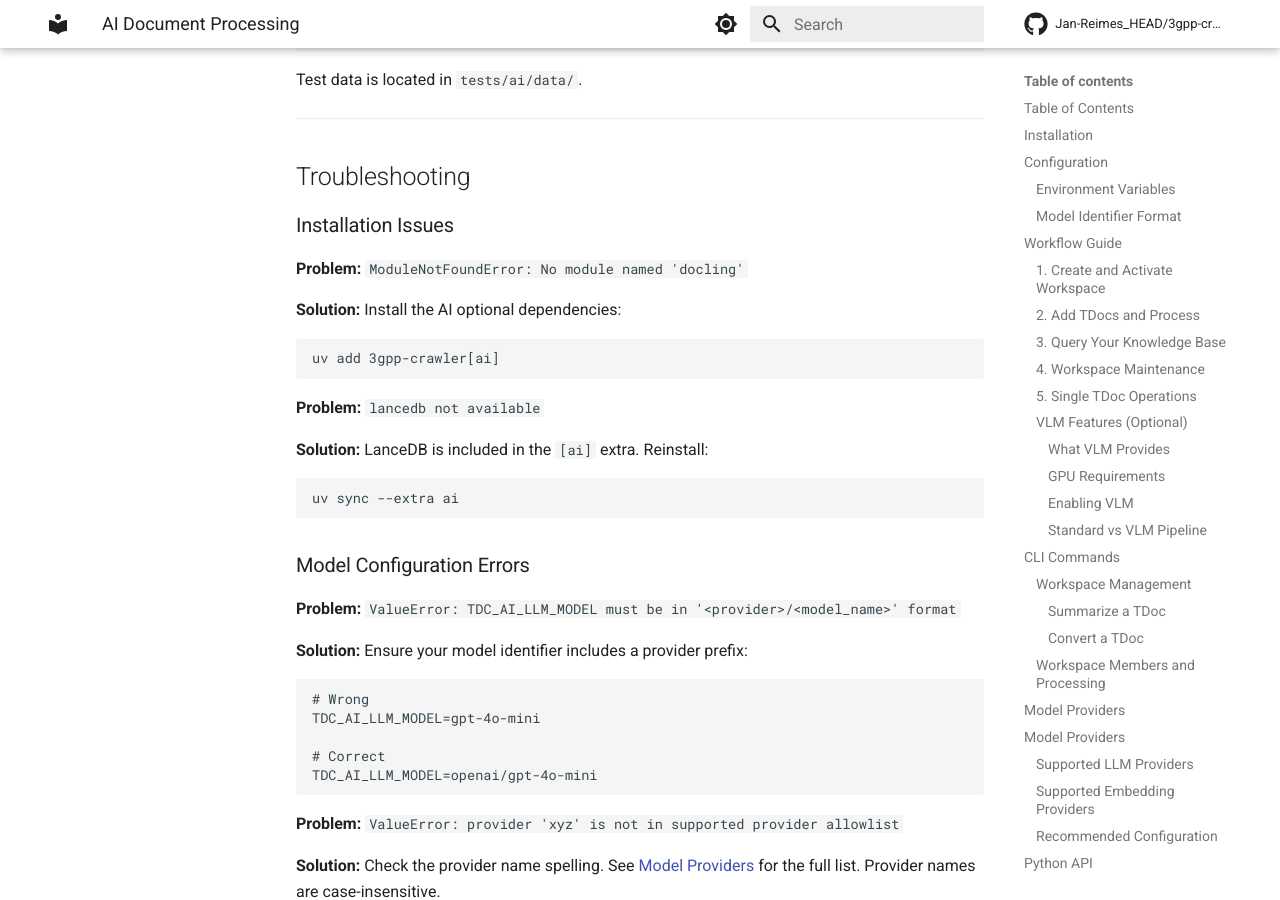
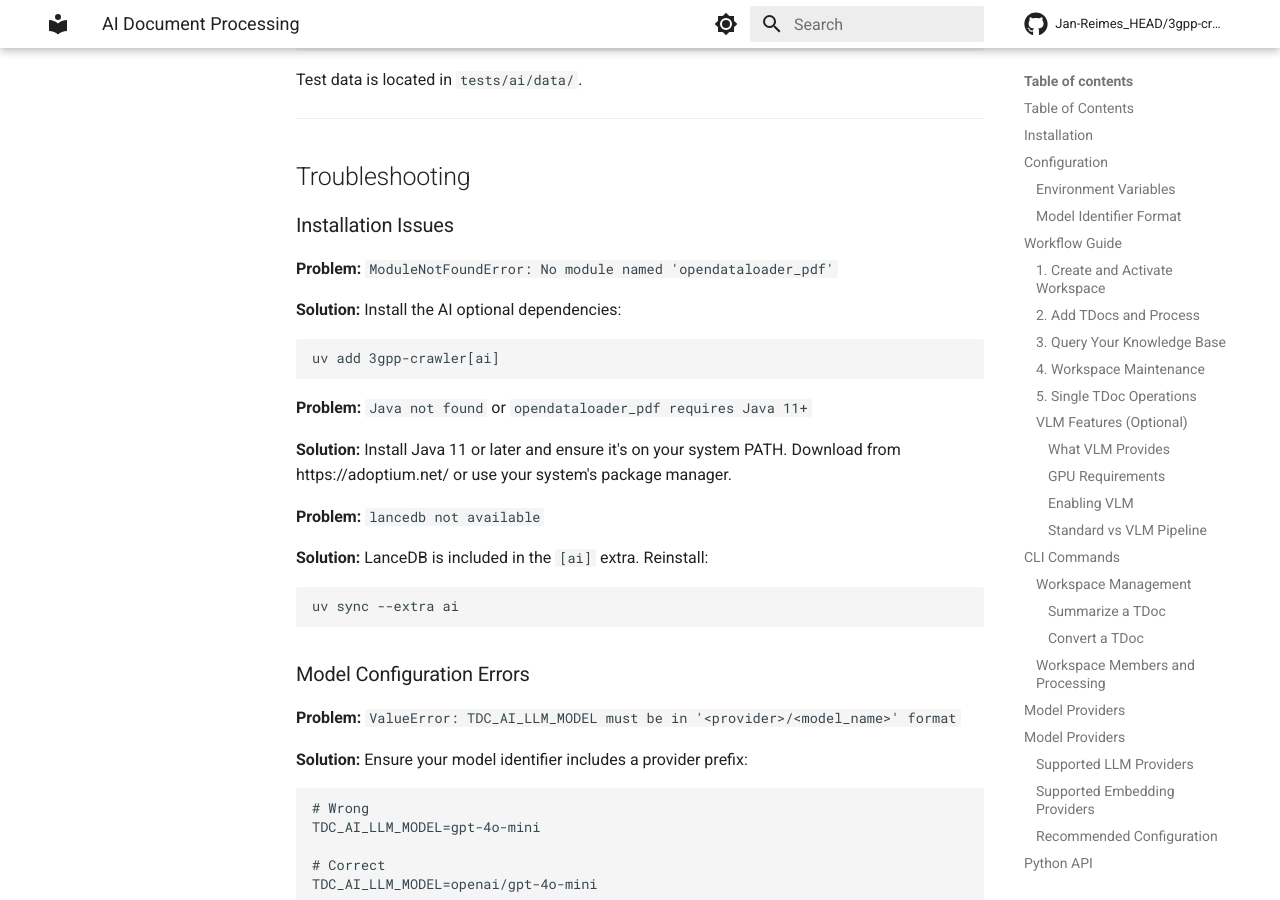
Before and after one commit to jr2804/3gpp-crawler, an MkDocs documentation site: the page built from docs/ai.md, in a window 1280 px wide and 900 px high, scrolled down 10391 px. Built offline with MkDocs 1.6.1 and Material for MkDocs 9.7.7, drawn with Linux system fonts in a browser that asks for light colours; some of the changed text lies outside the part shown.

Commit message:
📝 docs(ai): update installation instructions for opendataloader_pdf and hybrid mode

````diff
--- a/docs/ai.md
+++ b/docs/ai.md
@@ -426,13 +426,17 @@ ______________________________________________________________________
 
 ### Installation Issues
 
-**Problem:** `ModuleNotFoundError: No module named 'docling'`
+**Problem:** `ModuleNotFoundError: No module named 'opendataloader_pdf'`
 
 **Solution:** Install the AI optional dependencies:
 
 ```bash
 uv add 3gpp-crawler[ai]
 ```
+
+**Problem:** `Java not found` or `opendataloader_pdf requires Java 11+`
+
+**Solution:** Install Java 11 or later and ensure it's on your system PATH. Download from https://adoptium.net/ or use your system's package manager.
 
 **Problem:** `lancedb not available`
 
@@ -578,5 +582,5 @@ ______________________________________________________________________
 ## Additional Resources
 
 - [LiteLLM Provider Documentation](https://docs.litellm.ai/docs/providers) - Complete list of 100+ supported LLM providers
-- [Docling Documentation](https://github.com/docling-project/docling) - Document extraction library
+- [OpenDataLoader PDF Documentation](https://github.com/opendataloader-project/opendataloader-pdf) - PDF extraction library (#1 in benchmarks)
 - [LanceDB Documentation](https://lancedb.github.io/lancedb/) - Vector database
````
Also changed, not shown: packages/3gpp-ai/docs/PIPELINE.md (+25 -19 lines).
